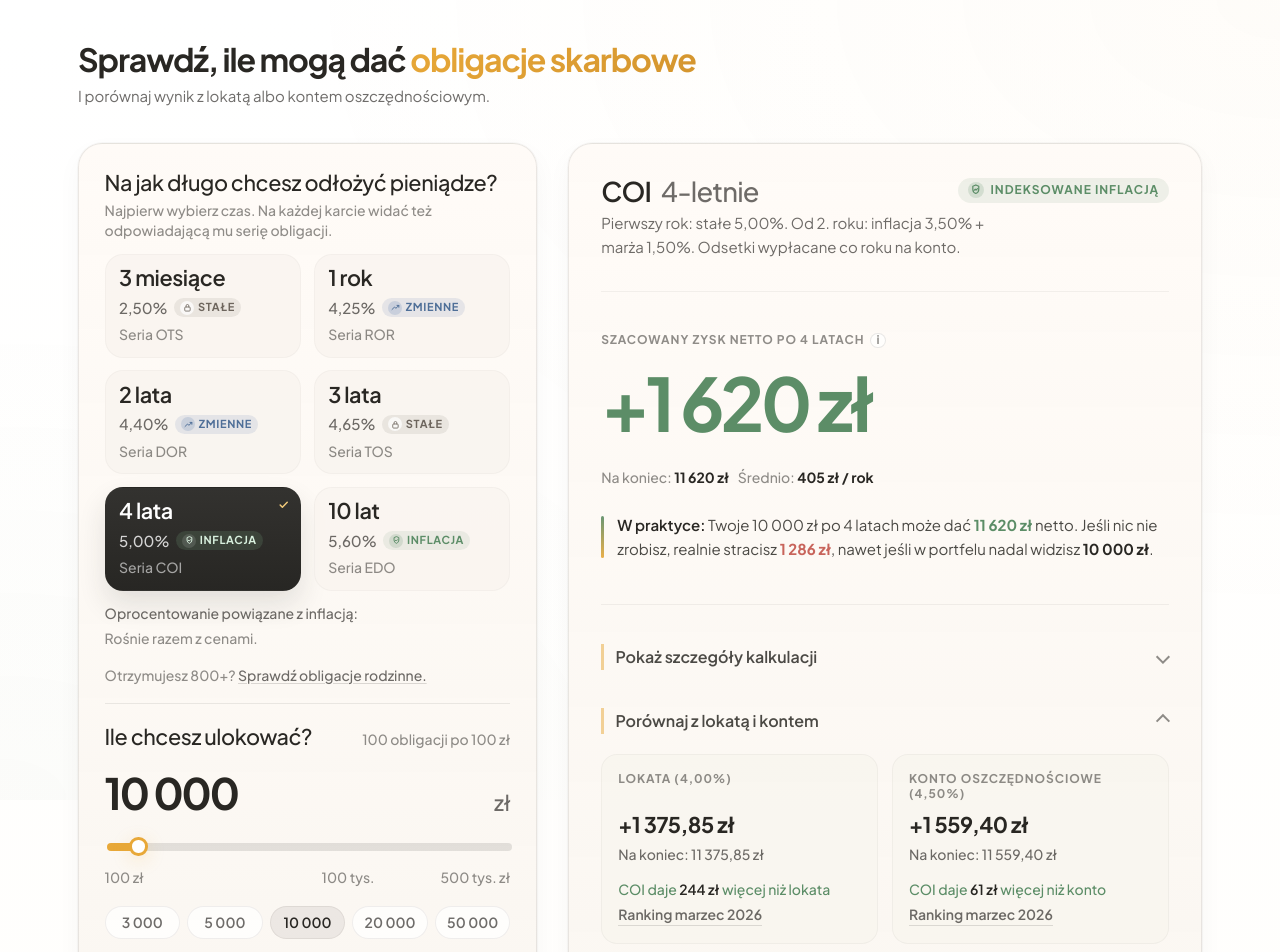
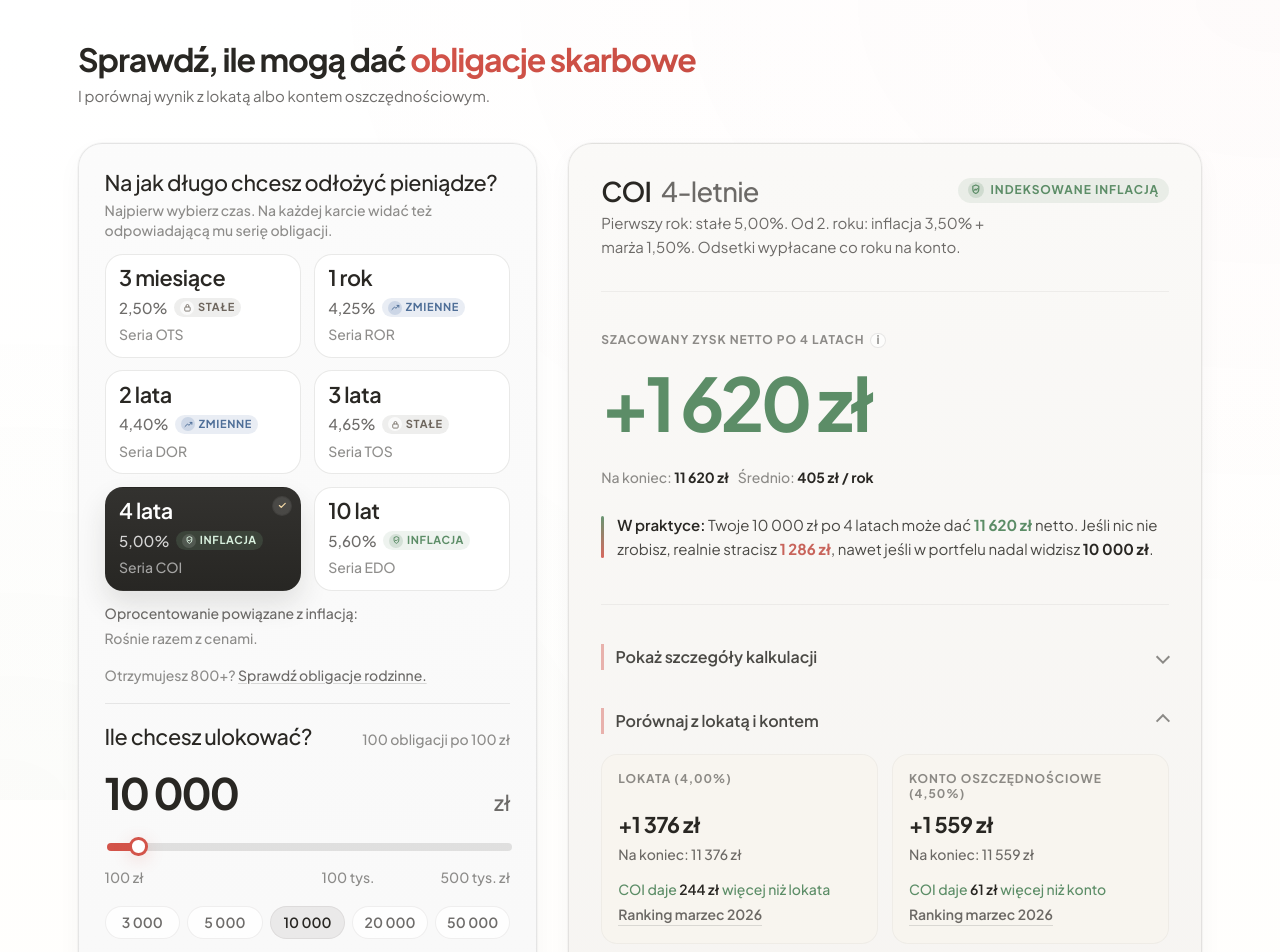
Before and after one commit to Arplay01/obligacja-kalkulator-fbo, a Next.js app: page /kalkulator in a window 1280 px wide. Shown: the top 952 px of the page. Built offline with nearby package versions, Linux system fonts and the light colour scheme.

Commit message:
Polish selected visual variant B

```diff
--- a/src/features/calculator/components/calculator-deep-dive.tsx
+++ b/src/features/calculator/components/calculator-deep-dive.tsx
@@ -53,10 +53,11 @@ export function CalculatorDeepDive({
         <div className="disclosure__body">
           <p className="deep-dive__lead">
             Kupując obligacje, pożyczasz pieniądze państwu na określony czas. W
-            zamian dostajesz odsetki. To rozwiązanie często wybierane na początek,
-            bo zasady są proste, ryzyko jest niższe niż przy wielu innych
-            inwestycjach, a tutaj od razu widać szacowany wynik po podatku i
-            inflacji.
+            zamian dostajesz odsetki. Detaliczne obligacje skarbowe są
+            gwarantowane przez Skarb Państwa. To rozwiązanie często wybierane na
+            początek, bo zasady są proste, ryzyko jest niższe niż przy wielu
+            innych inwestycjach, a tutaj od razu widać szacowany wynik po
+            podatku i inflacji.
           </p>
           <p>
             Nie trzeba umieć analizować giełdy ani wybierać spółek. Na start ważne
--- a/src/features/calculator/components/calculator-results-panel.tsx
+++ b/src/features/calculator/components/calculator-results-panel.tsx
@@ -264,14 +264,14 @@ export function CalculatorResultsPanel({
                 className="compare-card__profit"
                 value={depositResult.netProfit}
                 data-value="depositProfit"
-                format={(value) => formatMoney(value, { signed: true })}
+                format={(value) => formatMoneyRounded(value, { signed: true })}
               />
               <AnimatedNumberText
                 tag="p"
                 className="compare-card__total"
                 value={depositResult.netReturn}
                 data-value="depositTotal"
-                format={(value) => `Na koniec: ${formatMoney(value)}`}
+                format={(value) => `Na koniec: ${formatMoneyRounded(value)}`}
               />
               <p
                 className={`compare-card__vs ${depositDelta.positive ? "compare-card__vs--positive" : "compare-card__vs--negative"}`}
@@ -300,14 +300,14 @@ export function CalculatorResultsPanel({
                 className="compare-card__profit"
                 value={savingsResult.netProfit}
                 data-value="savingsProfit"
-                format={(value) => formatMoney(value, { signed: true })}
+                format={(value) => formatMoneyRounded(value, { signed: true })}
               />
               <AnimatedNumberText
                 tag="p"
                 className="compare-card__total"
                 value={savingsResult.netReturn}
                 data-value="savingsTotal"
-                format={(value) => `Na koniec: ${formatMoney(value)}`}
+                format={(value) => `Na koniec: ${formatMoneyRounded(value)}`}
               />
               <p
                 className={`compare-card__vs ${savingsDelta.positive ? "compare-card__vs--positive" : "compare-card__vs--negative"}`}
--- a/src/features/calculator/styles/calculator.css
+++ b/src/features/calculator/styles/calculator.css
@@ -6,7 +6,7 @@
   --bg-secondary-strong: rgba(250, 246, 241, 0.86);
   --surface-soft: rgba(114, 96, 72, 0.045);
   --surface-soft-strong: rgba(114, 96, 72, 0.07);
-  --surface-gold: rgba(232, 168, 56, 0.055);
+  --surface-gold: rgba(211, 84, 74, 0.06);
   --surface-mint: rgba(92, 141, 103, 0.055);
   --surface-danger: rgba(200, 100, 91, 0.055);
 
@@ -16,9 +16,9 @@
   --text-40: rgba(41, 39, 35, 0.52);
 
   --color-brand: #cb5647;
-  --color-gold: #e8a838;
-  --color-gold-dark: #b17612;
-  --color-gold-deep: #d4952e;
+  --color-gold: #d3544a;
+  --color-gold-dark: #b8483f;
+  --color-gold-deep: #c84d43;
   --color-mint: #5c8d67;
   --color-danger: #c8645b;
   --color-blue: #4a6fa5;
@@ -137,7 +137,7 @@
 .calculator-route::before {
   background: radial-gradient(
     ellipse at top right,
-    rgba(232, 168, 56, 0.03) 0%,
+    rgba(211, 84, 74, 0.025) 0%,
     transparent 56%
   );
 }
@@ -256,7 +256,7 @@
   height: 1px;
   background: linear-gradient(
     90deg,
-    rgba(232, 168, 56, 0.18),
+    rgba(211, 84, 74, 0.16),
     rgba(92, 141, 103, 0.08),
     transparent 70%
   );
@@ -430,7 +430,7 @@
 .calculator-route .next-card:focus-visible,
 .calculator-route .trust-footer__simplifications summary:focus-visible {
   outline: none;
-  box-shadow: 0 0 0 3px rgba(232, 168, 56, 0.18);
+  box-shadow: 0 0 0 3px rgba(211, 84, 74, 0.18);
 }
 
 .calculator-route .intro {
@@ -503,6 +503,11 @@
   display: flex;
   flex-direction: column;
   gap: 1.15rem;
+  background: linear-gradient(
+    180deg,
+    rgba(251, 251, 251, 0.98),
+    rgba(248, 248, 248, 0.98)
+  );
   animation-delay: 0.1s;
 }
 
@@ -510,6 +515,11 @@
   display: flex;
   flex-direction: column;
   gap: 1.35rem;
+  background: linear-gradient(
+    180deg,
+    rgba(250, 249, 247, 0.98),
+    rgba(245, 243, 240, 0.98)
+  );
   animation-delay: 0.2s;
 }
 
@@ -637,8 +647,8 @@
   min-height: 5rem;
   padding: 0.74rem 0.84rem 0.76rem;
   border-radius: var(--radius-panel);
-  border: 1px solid rgba(41, 39, 35, 0.03);
-  background: rgba(249, 245, 239, 0.82);
+  border: 1px solid rgba(41, 39, 35, 0.1);
+  background: #ffffff;
   text-align: left;
   transition:
     transform var(--ease-fast),
@@ -649,9 +659,9 @@
 
 .calculator-route .bond-chip:hover {
   transform: translateY(-1px);
-  border-color: rgba(41, 39, 35, 0.05);
-  background: rgba(250, 246, 241, 0.96);
-  box-shadow: 0 10px 22px rgba(41, 39, 35, 0.045);
+  border-color: rgba(41, 39, 35, 0.14);
+  background: #ffffff;
+  box-shadow: 0 10px 22px rgba(41, 39, 35, 0.05);
 }
 
 .calculator-route .bond-chip--active {
@@ -672,13 +682,24 @@
   position: absolute;
   top: 0.56rem;
   right: 0.58rem;
-  width: 0.95rem;
-  height: 0.95rem;
-  color: var(--color-gold-deep);
+  display: inline-flex;
+  align-items: center;
+  justify-content: center;
+  width: 1.15rem;
+  height: 1.15rem;
+  border-radius: 999px;
+  background: rgba(255, 255, 255, 0.12);
+  color: #f2d8a6;
+  box-shadow: 0 0 0 1px rgba(255, 255, 255, 0.08);
 }
 
 .calculator-route .bond-chip--active .bond-chip__check {
-  color: #f0c97a;
+  color: #f2d8a6;
+}
+
+.calculator-route .bond-chip__check svg {
+  width: 0.78rem;
+  height: 0.78rem;
 }
 
 .calculator-route .bond-chip__ticker {
@@ -923,7 +944,7 @@
   border-radius: 50%;
   border: 3px solid var(--color-gold);
   background: #ffffff;
-  box-shadow: 0 4px 18px rgba(232, 168, 56, 0.22);
+  box-shadow: 0 4px 18px rgba(211, 84, 74, 0.2);
 }
 
 .calculator-route .amount-slider::-moz-range-track {
@@ -944,7 +965,7 @@
   border-radius: 50%;
   border: 3px solid var(--color-gold);
   background: #ffffff;
-  box-shadow: 0 4px 18px rgba(232, 168, 56, 0.22);
+  box-shadow: 0 4px 18px rgba(211, 84, 74, 0.2);
 }
 
 .calculator-route .amount-slider__limits {
@@ -1411,7 +1432,7 @@
   background: linear-gradient(
     180deg,
     rgba(92, 141, 103, 0.92),
-    rgba(232, 168, 56, 0.9)
+    rgba(211, 84, 74, 0.88)
   );
 }
 
@@ -1489,7 +1510,7 @@
   top: 0.12rem;
   bottom: 0.12rem;
   width: 3px;
-  background: rgba(232, 168, 56, 0.5);
+  background: rgba(211, 84, 74, 0.42);
   transition: background var(--ease-fast);
 }
 
@@ -1500,17 +1521,17 @@
   top: 0.12rem;
   bottom: 0.12rem;
   width: 3px;
-  background: rgba(232, 168, 56, 0.5);
+  background: rgba(211, 84, 74, 0.42);
   transition: background var(--ease-fast);
 }
 
 .calculator-route .results-disclosure:hover .disclosure__trigger::before,
 .calculator-route .compare-section:hover .compare-section__trigger::before {
-  background: rgba(232, 168, 56, 0.68);
+  background: rgba(211, 84, 74, 0.62);
 }
 
 .calculator-route .deep-dive-disclosure:hover .disclosure__trigger::before {
-  background: rgba(232, 168, 56, 0.68);
+  background: rgba(211, 84, 74, 0.62);
 }
 
 .calculator-route .results-disclosure .disclosure__trigger::after,
```
Also changed, not shown: src/features/calculator/components/icons.tsx (line endings or trailing spaces).
